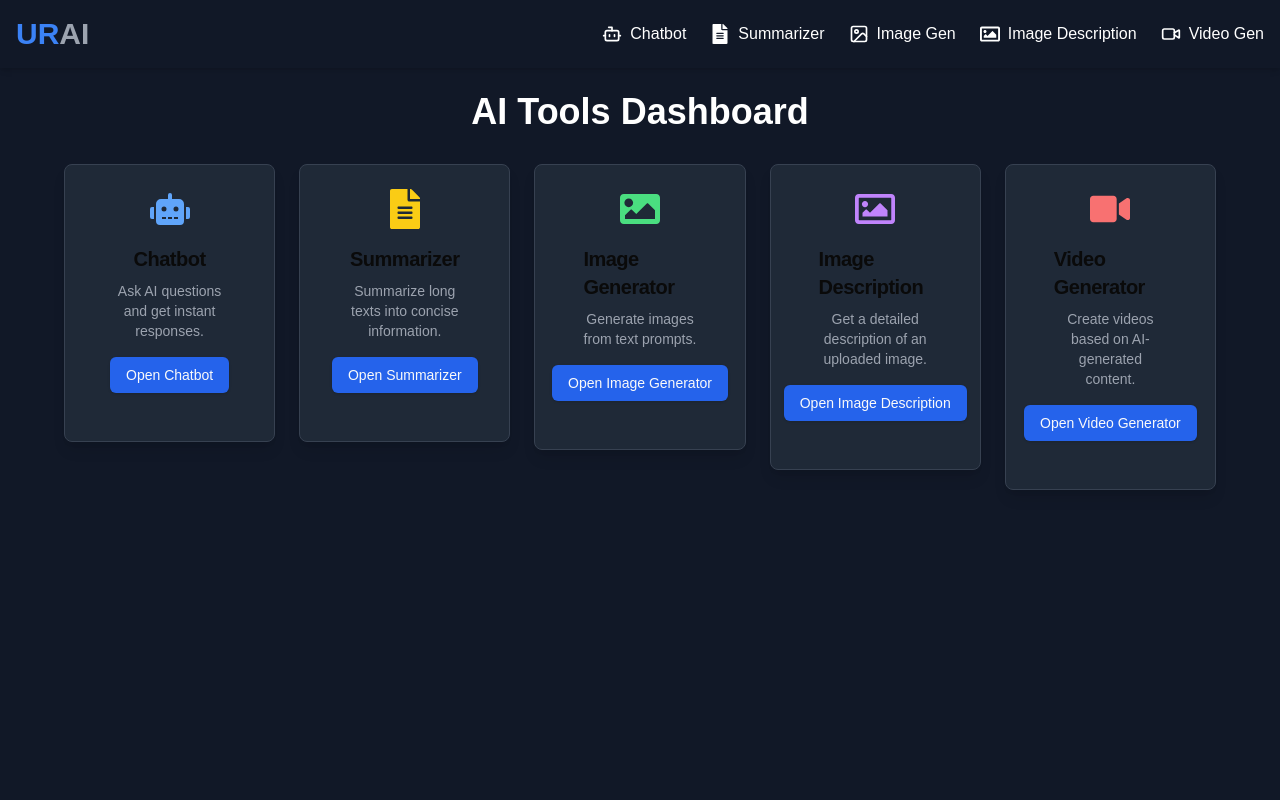
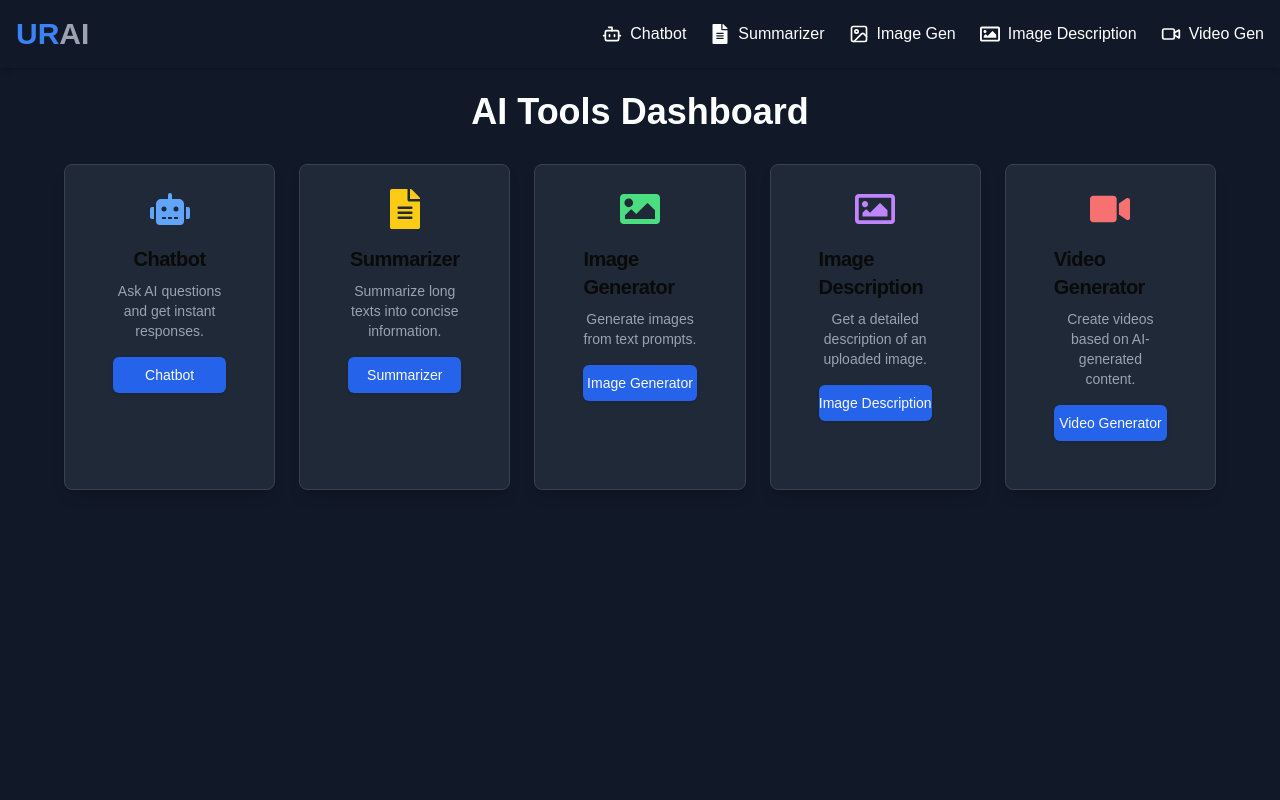
Before and after one commit to asif123raja/URAI-Asif, a Next.js app: page / in a window 1280 px wide. Shown: the top 800 px of the page. Built offline with nearby package versions, Linux system fonts and the light colour scheme.

Commit message:
page padding card

```diff
--- a/app/page.tsx
+++ b/app/page.tsx
@@ -44,16 +44,19 @@ export default function AIToolsPage() {
   return (
     <div className="min-h-screen bg-gray-900 text-white flex flex-col items-center p-6">
       <h2 className="text-4xl font-bold text-center mb-8">AI Tools Dashboard</h2>
-      <div className="grid grid-cols-1 sm:grid-cols-2 md:grid-cols-3 lg:grid-cols-5 gap-6 max-w-6xl">
+      <div className="grid grid-cols-1 sm:grid-cols-2 md:grid-cols-3 lg:grid-cols-5 gap-6 max-w-6xl min-h-80">
         {tools.map((tool) => (
           <motion.div key={tool.name} whileHover={{ scale: 1.05 }} whileTap={{ scale: 0.95 }}>
-            <Card className="bg-gray-800 p-6 shadow-lg rounded-lg border border-gray-700">
-              <CardContent className="flex flex-col items-center">
+            {/* Added `h-full flex flex-col` to ensure equal height */}
+            <Card className="bg-gray-800 p-6 shadow-lg rounded-lg border border-gray-700 h-full flex flex-col">
+              {/* Added `flex-grow` to stretch content */}
+              <CardContent className="flex flex-col items-center flex-grow">
                 {tool.icon}
                 <CardTitle className="mt-4 text-xl">{tool.name}</CardTitle>
                 <p className="text-sm text-gray-400 text-center mt-2">{tool.description}</p>
-                <Link href={tool.link}>
-                  <Button className="mt-4 bg-blue-600 hover:bg-blue-700 w-full">Open {tool.name}</Button>
+                {/* Added `mt-auto` to keep button at the bottom */}
+                <Link href={tool.link} className="w-full pt-4 ">
+                  <Button className="mt-auto bg-blue-600 hover:bg-blue-700 w-full"> {tool.name}</Button>
                 </Link>
               </CardContent>
             </Card>
```
